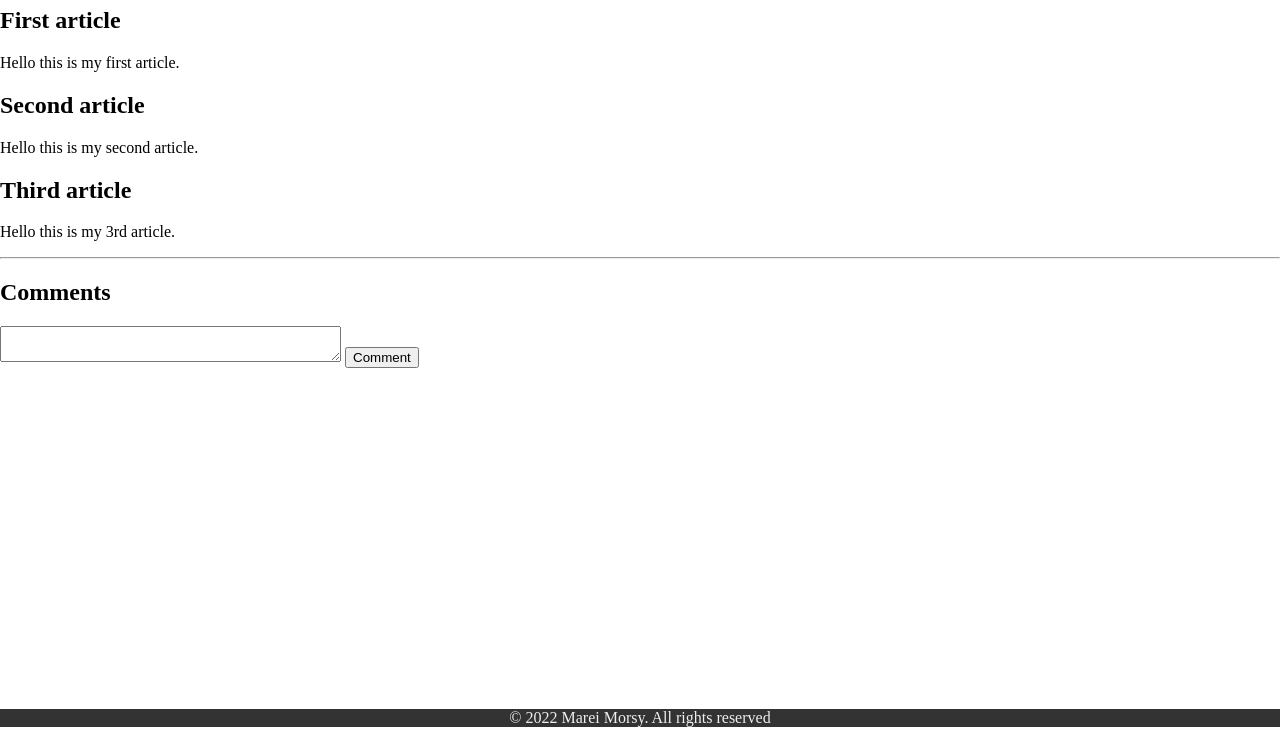
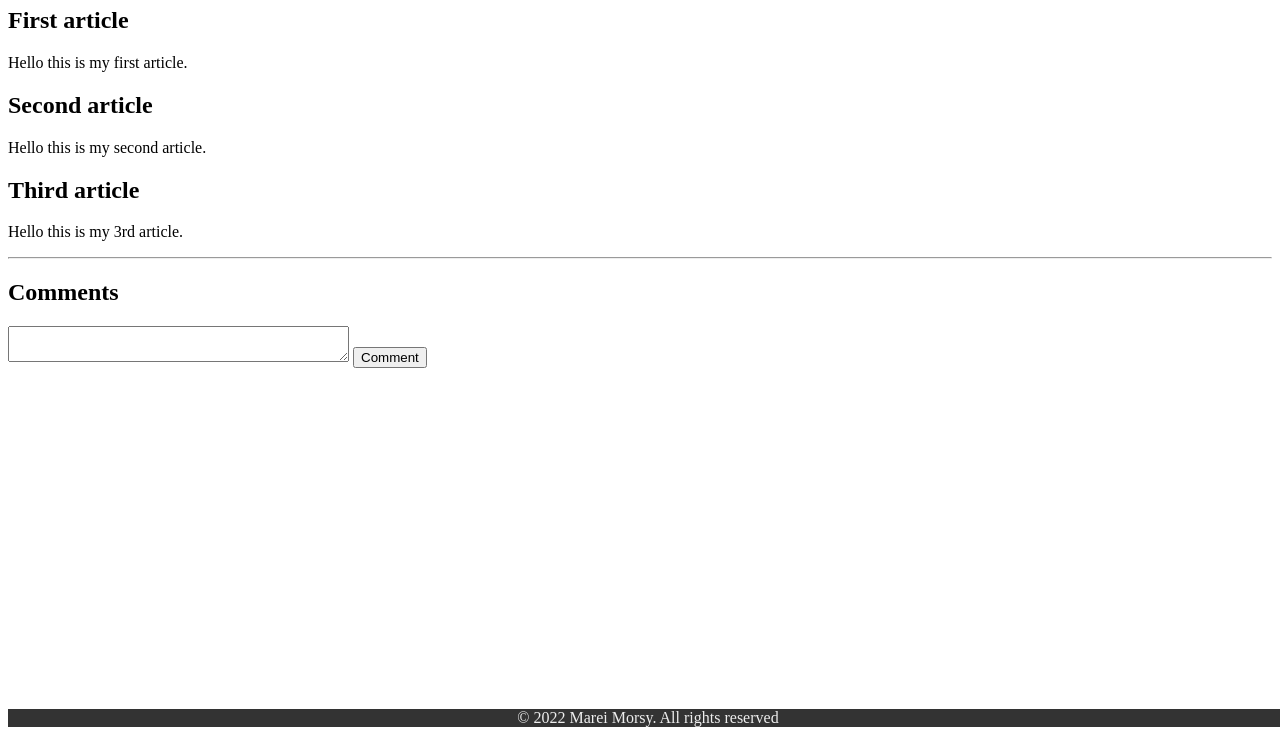
Before and after one commit to mareimorsy/fri-session-test-git, a plain HTML site: page index.html in a window 1280 px wide. Shown: the part 73-821 px from the top of the page. After the commit the page ends 800 px from the top, so only its background shows below. Drawn offline with Linux system fonts and the light colour scheme.

Commit message:
resolve comments

```diff
--- a/index.html
+++ b/index.html
@@ -6,15 +6,6 @@
     <meta name="viewport" content="width=device-width, initial-scale=1.0">
     <title>Welcome to my awesome blog</title>
     <style>
-        html{
-            height: 100%;
-            width: 100%;
-        }
-        body{
-            height: 100%;
-            width: 100%;
-            margin: 0;
-        }
         footer{
             background: #333;
             color: #EEE;
```
